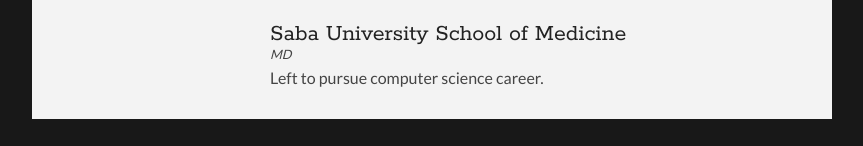
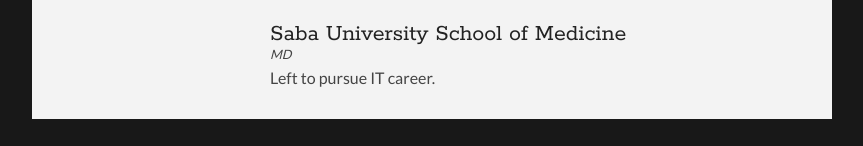
Before and after one commit to moroshek/moroshek.github.io, a plain HTML site: page index.html in a window 1280 px wide. Shown: the part 1258-1404 px from the top of the page, without its empty margins (208-1071 px from the left). Drawn offline with Linux system fonts and the light colour scheme.

Commit message:
Update index.html

```diff
--- a/index.html
+++ b/index.html
@@ -129,7 +129,7 @@
                 <article>
 				  <h2>Saba University School of Medicine</h2>
 					<p class="subDetails">MD</p>
-					<p>Left to pursue computer science career.</p>
+					<p>Left to pursue IT career.</p>
 			  </article>
 
 		  </div>
```
